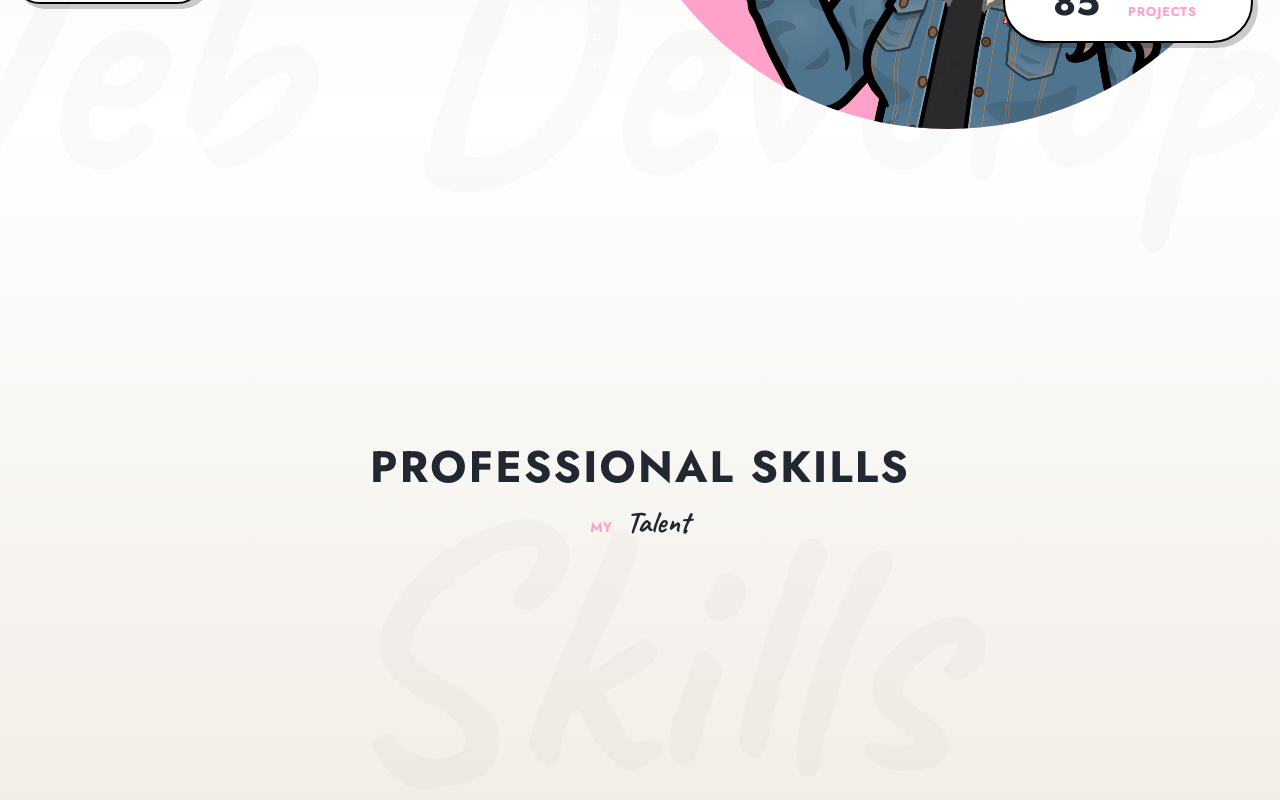
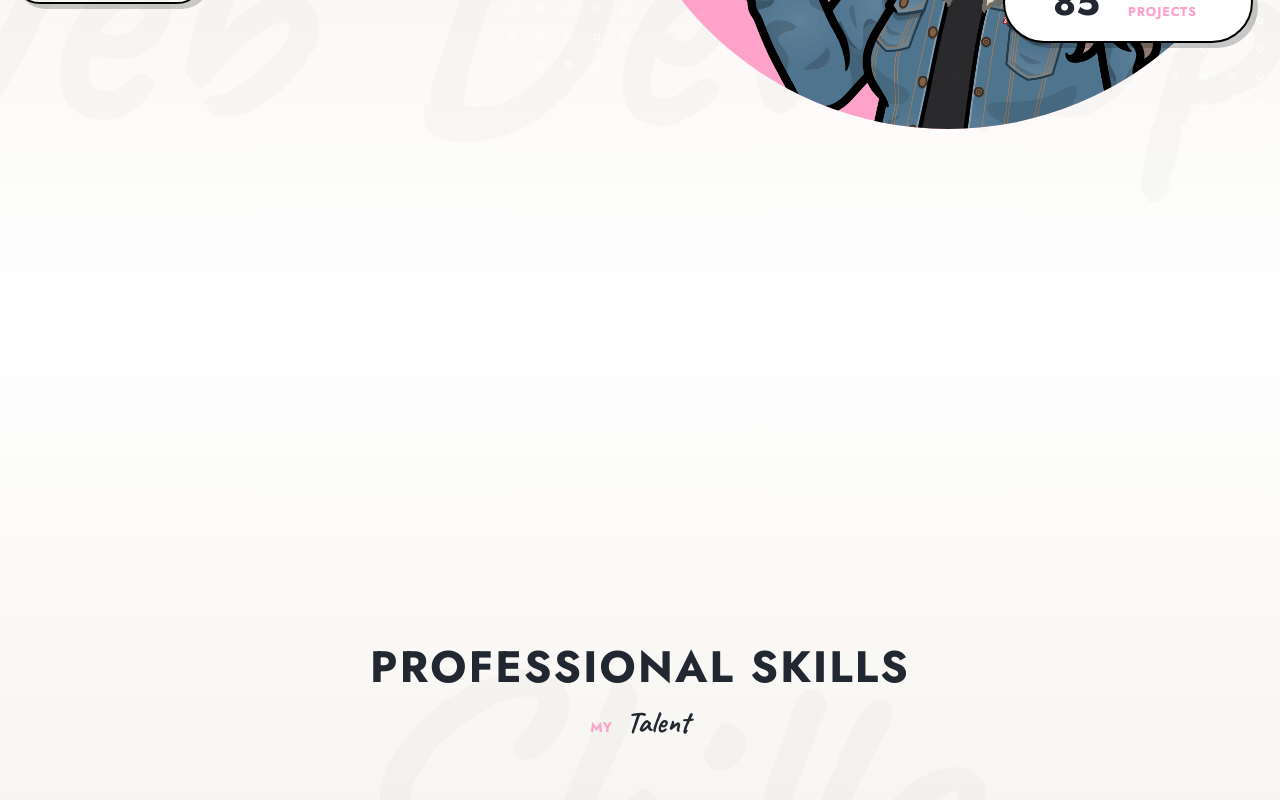
Before and after one commit to pronoia9/lumirise, a React (Vite) app: page / in a window 1280 px wide. Shown: the part 680-1480 px from the top of the page. Built offline with nearby package versions, Linux system fonts and the light colour scheme.

Commit message:
add back padding bottom + change bg text top

```diff
--- a/src/hoc/SectionWrapper.jsx
+++ b/src/hoc/SectionWrapper.jsx
@@ -49,6 +49,7 @@ const Section = styled(motion.section)`
   min-width: 100%;
   min-height: 100vh;
   /* padding-bottom: ${({ idname }) => (idname === 'hero' ? '180px' : '220px')}; */
+  padding-bottom: 200px;
   background: ${({ gradient }) => `var(--c-gradient${gradient})`};
 `;
 
@@ -72,14 +73,14 @@ const Container = styled.div`
   `;
 
 const Wrapper = styled.div`
+  position: relative;
   width: 100%;
   max-width: 1300px;
 `;
 
 const BackgroundText = styled.div`
   position: relative;
-  top: -50px;
-  top: 50px;
+  top: 0;
   left: -50%;
   width: 200%;
   font-size: 22rem;
```
